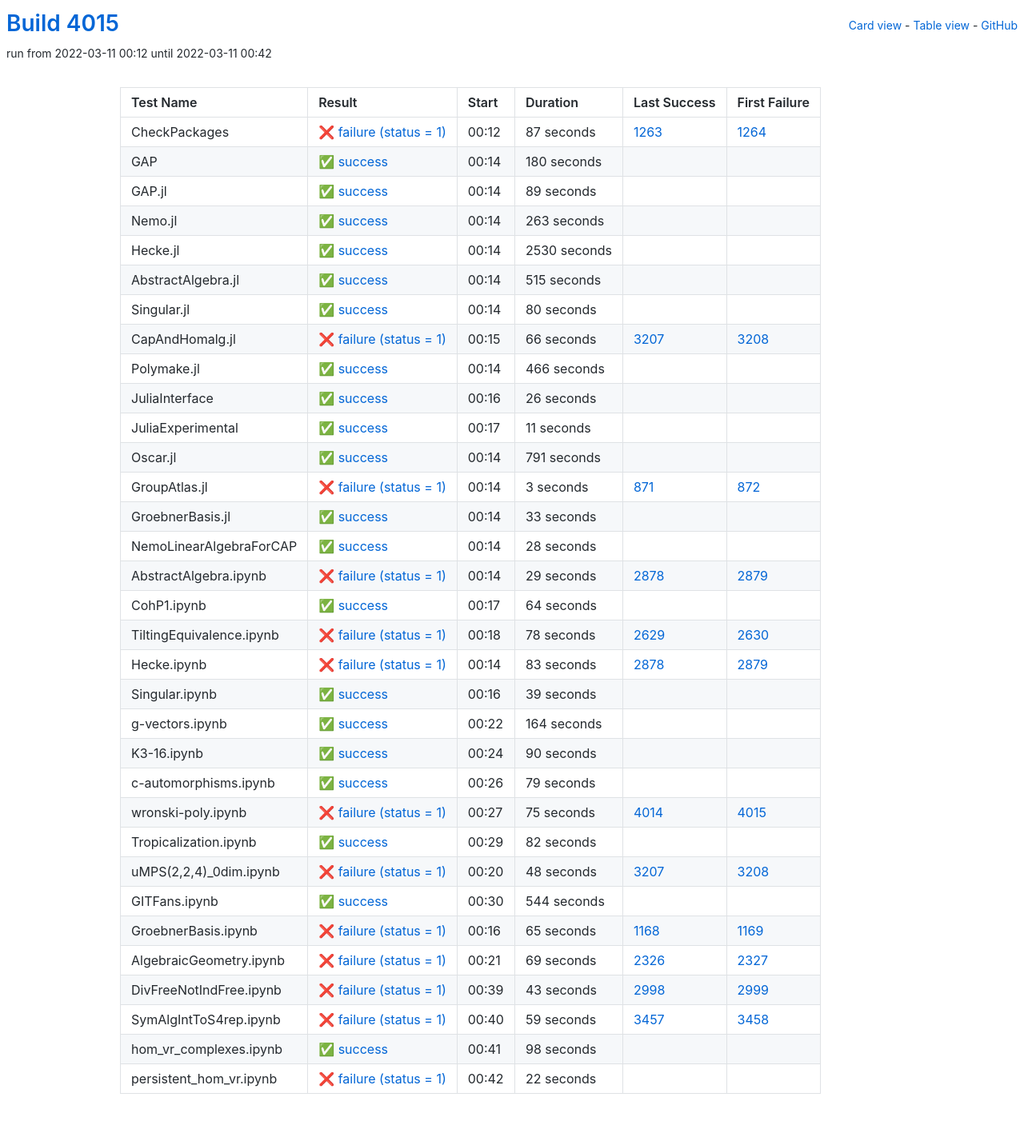
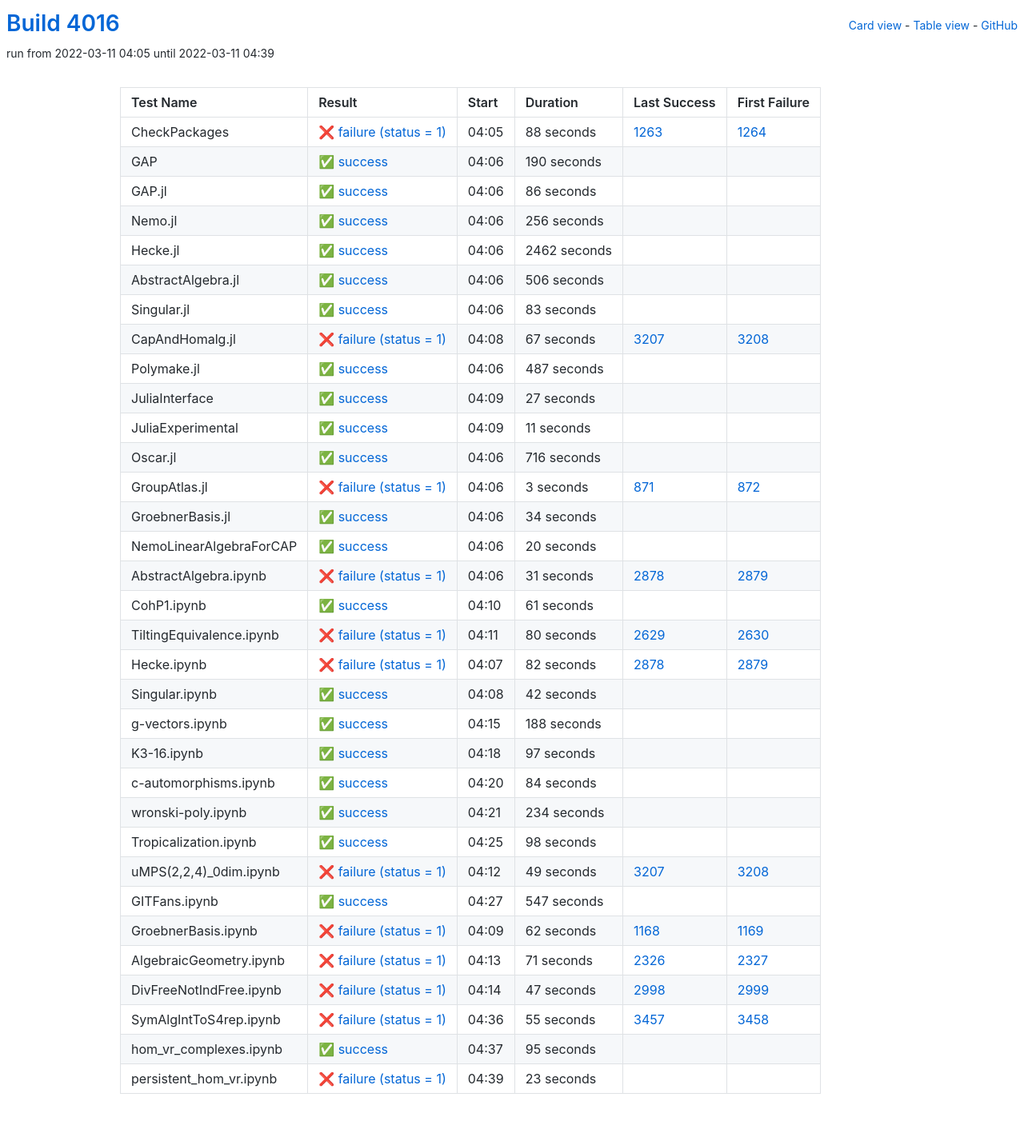
Before and after one commit to oscar-system/oscar-ci-status-stable, a Jekyll site: the page built from table.html, in a window 1280 px wide. Shown: the whole page at 80% size. Built offline with Jekyll 4.4.1, drawn with Linux system fonts in a browser that asks for light colours.

Commit message:
Build #4016

```diff
--- a/_data/ci.yml
+++ b/_data/ci.yml
@@ -1,6 +1,6 @@
 ---
-build: 4015
-build_url: https://oscarci.mathematik.uni-kl.de/job/oscar-stable/4015/
+build: 4016
+build_url: https://oscarci.mathematik.uni-kl.de/job/oscar-stable/4016/
 job: oscar-stable
 organization: oscar-system
 repo: oscar-ci-status-stable
@@ -8,128 +8,128 @@ repourl: https://github.com/oscar-system/oscar-ci-status-stable
 tests:
 - name: CheckPackages
   id: checkpackages
-  log: https://oscarci.mathematik.uni-kl.de/job/oscar-stable/4015/artifact/logs/build-4015/CheckPackages.log
-  start: 2022-03-11 00:12
+  log: https://oscarci.mathematik.uni-kl.de/job/oscar-stable/4016/artifact/logs/build-4016/CheckPackages.log
+  start: 2022-03-11 04:05
   success: false
   exitcode: 1
   status: failure
-  duration: 87
+  duration: 88
   last_success: 1263
   last_success_url: https://oscarci.mathematik.uni-kl.de/job/oscar-stable/1263/
   first_failure: 1264
   first_failure_url: https://oscarci.mathematik.uni-kl.de/job/oscar-stable/1264/
 - name: GAP
   id: gap
-  log: https://oscarci.mathematik.uni-kl.de/job/oscar-stable/4015/artifact/logs/build-4015/GAP.log
-  start: 2022-03-11 00:14
+  log: https://oscarci.mathematik.uni-kl.de/job/oscar-stable/4016/artifact/logs/build-4016/GAP.log
+  start: 2022-03-11 04:06
   success: true
   exitcode: 0
   status: success
-  duration: 180
+  duration: 190
   last_success: false
   last_success_url:
   first_failure: false
   first_failure_url:
 - name: GAP.jl
   id: gap-jl
-  log: https://oscarci.mathematik.uni-kl.de/job/oscar-stable/4015/artifact/logs/build-4015/GAP.jl.log
-  start: 2022-03-11 00:14
+  log: https://oscarci.mathematik.uni-kl.de/job/oscar-stable/4016/artifact/logs/build-4016/GAP.jl.log
+  start: 2022-03-11 04:06
   success: true
   exitcode: 0
   status: success
-  duration: 89
+  duration: 86
   last_success: false
   last_success_url:
   first_failure: false
   first_failure_url:
 - name: Nemo.jl
   id: nemo-jl
-  log: https://oscarci.mathematik.uni-kl.de/job/oscar-stable/4015/artifact/logs/build-4015/Nemo.jl.log
-  start: 2022-03-11 00:14
+  log: https://oscarci.mathematik.uni-kl.de/job/oscar-stable/4016/artifact/logs/build-4016/Nemo.jl.log
+  start: 2022-03-11 04:06
   success: true
   exitcode: 0
   status: success
-  duration: 263
+  duration: 256
   last_success: false
   last_success_url:
   first_failure: false
   first_failure_url:
 - name: Hecke.jl
   id: hecke-jl
-  log: https://oscarci.mathematik.uni-kl.de/job/oscar-stable/4015/artifact/logs/build-4015/Hecke.jl.log
-  start: 2022-03-11 00:14
+  log: https://oscarci.mathematik.uni-kl.de/job/oscar-stable/4016/artifact/logs/build-4016/Hecke.jl.log
+  start: 2022-03-11 04:06
   success: true
   exitcode: 0
   status: success
-  duration: 2530
+  duration: 2462
   last_success: false
   last_success_url:
   first_failure: false
   first_failure_url:
 - name: AbstractAlgebra.jl
   id: abstractalgebra-jl
-  log: https://oscarci.mathematik.uni-kl.de/job/oscar-stable/4015/artifact/logs/build-4015/AbstractAlgebra.jl.log
-  start: 2022-03-11 00:14
+  log: https://oscarci.mathematik.uni-kl.de/job/oscar-stable/4016/artifact/logs/build-4016/AbstractAlgebra.jl.log
+  start: 2022-03-11 04:06
   success: true
   exitcode: 0
   status: success
-  duration: 515
+  duration: 506
   last_success: false
   last_success_url:
   first_failure: false
   first_failure_url:
 - name: Singular.jl
   id: singular-jl
-  log: https://oscarci.mathematik.uni-kl.de/job/oscar-stable/4015/artifact/logs/build-4015/Singular.jl.log
-  start: 2022-03-11 00:14
+  log: https://oscarci.mathematik.uni-kl.de/job/oscar-stable/4016/artifact/logs/build-4016/Singular.jl.log
+  start: 2022-03-11 04:06
   success: true
   exitcode: 0
   status: success
-  duration: 80
+  duration: 83
   last_success: false
   last_success_url:
   first_failure: false
   first_failure_url:
 - name: CapAndHomalg.jl
   id: capandhomalg-jl
-  log: https://oscarci.mathematik.uni-kl.de/job/oscar-stable/4015/artifact/logs/build-4015/CapAndHomalg.jl.log
-  start: 2022-03-11 00:15
+  log: https://oscarci.mathematik.uni-kl.de/job/oscar-stable/4016/artifact/logs/build-4016/CapAndHomalg.jl.log
+  start: 2022-03-11 04:08
   success: false
   exitcode: 1
   status: failure
-  duration: 66
+  duration: 67
   last_success: 3207
   last_success_url: https://oscarci.mathematik.uni-kl.de/job/oscar-stable/3207/
   first_failure: 3208
   first_failure_url: https://oscarci.mathematik.uni-kl.de/job/oscar-stable/3208/
 - name: Polymake.jl
   id: polymake-jl
-  log: https://oscarci.mathematik.uni-kl.de/job/oscar-stable/4015/artifact/logs/build-4015/Polymake.jl.log
-  start: 2022-03-11 00:14
+  log: https://oscarci.mathematik.uni-kl.de/job/oscar-stable/4016/artifact/logs/build-4016/Polymake.jl.log
+  start: 2022-03-11 04:06
   success: true
   exitcode: 0
   status: success
-  duration: 466
+  duration: 487
   last_success: false
   last_success_url:
   first_failure: false
   first_failure_url:
 - name: JuliaInterface
   id: juliainterface
-  log: https://oscarci.mathematik.uni-kl.de/job/oscar-stable/4015/artifact/logs/build-4015/JuliaInterface.log
-  start: 2022-03-11 00:16
+  log: https://oscarci.mathematik.uni-kl.de/job/oscar-stable/4016/artifact/logs/build-4016/JuliaInterface.log
+  start: 2022-03-11 04:09
   success: true
   exitcode: 0
   status: success
-  duration: 26
+  duration: 27
   last_success: false
   last_success_url:
   first_failure: false
   first_failure_url:
 - name: JuliaExperimental
   id: juliaexperimental
-  log: https://oscarci.mathematik.uni-kl.de/job/oscar-stable/4015/artifact/logs/build-4015/JuliaExperimental.log
-  start: 2022-03-11 00:17
+  log: https://oscarci.mathematik.uni-kl.de/job/oscar-stable/4016/artifact/logs/build-4016/JuliaExperimental.log
+  start: 2022-03-11 04:09
   success: true
   exitcode: 0
   status: success
@@ -140,20 +140,20 @@ tests:
   first_failure_url:
 - name: Oscar.jl
   id: oscar-jl
-  log: https://oscarci.mathematik.uni-kl.de/job/oscar-stable/4015/artifact/logs/build-4015/Oscar.jl.log
-  start: 2022-03-11 00:14
+  log: https://oscarci.mathematik.uni-kl.de/job/oscar-stable/4016/artifact/logs/build-4016/Oscar.jl.log
+  start: 2022-03-11 04:06
   success: true
   exitcode: 0
   status: success
-  duration: 791
+  duration: 716
   last_success: false
   last_success_url:
   first_failure: false
   first_failure_url:
 - name: GroupAtlas.jl
   id: groupatlas-jl
-  log: https://oscarci.mathematik.uni-kl.de/job/oscar-stable/4015/artifact/logs/build-4015/GroupAtlas.jl.log
-  start: 2022-03-11 00:14
+  log: https://oscarci.mathematik.uni-kl.de/job/oscar-stable/4016/artifact/logs/build-4016/GroupAtlas.jl.log
+  start: 2022-03-11 04:06
   success: false
   exitcode: 1
   status: failure
@@ -164,224 +164,140 @@ tests:
   first_failure_url: https://oscarci.mathematik.uni-kl.de/job/oscar-stable/872/
 - name: GroebnerBasis.jl
   id: groebnerbasis-jl
-  log: https://oscarci.mathematik.uni-kl.de/job/oscar-stable/4015/artifact/logs/build-4015/GroebnerBasis.jl.log
-  start: 2022-03-11 00:14
+  log: https://oscarci.mathematik.uni-kl.de/job/oscar-stable/4016/artifact/logs/build-4016/GroebnerBasis.jl.log
+  start: 2022-03-11 04:06
   success: true
   exitcode: 0
   status: success
-  duration: 33
+  duration: 34
   last_success: false
   last_success_url:
   first_failure: false
   first_failure_url:
 - name: NemoLinearAlgebraForCAP
   id: nemolinearalgebraforcap
-  log: https://oscarci.mathematik.uni-kl.de/job/oscar-stable/4015/artifact/logs/build-4015/NemoLinearAlgebraForCAP.log
-  start: 2022-03-11 00:14
+  log: https://oscarci.mathematik.uni-kl.de/job/oscar-stable/4016/artifact/logs/build-4016/NemoLinearAlgebraForCAP.log
+  start: 2022-03-11 04:06
   success: true
   exitcode: 0
   status: success
-  duration: 28
+  duration: 20
   last_success: false
   last_success_url:
   first_failure: false
   first_failure_url:
 - name: AbstractAlgebra.ipynb
   id: abstractalgebra-ipynb
-  log: https://oscarci.mathematik.uni-kl.de/job/oscar-stable/4015/artifact/logs/build-4015/AbstractAlgebra.ipynb.log
-  start: 2022-03-11 00:14
+  log: https://oscarci.mathematik.uni-kl.de/job/oscar-stable/4016/artifact/logs/build-4016/AbstractAlgebra.ipynb.log
+  start: 2022-03-11 04:06
   success: false
   exitcode: 1
   status: failure
-  duration: 29
+  duration: 31
   last_success: 2878
   last_success_url: https://oscarci.mathematik.uni-kl.de/job/oscar-stable/2878/
   first_failure: 2879
   first_failure_url: https://oscarci.mathematik.uni-kl.de/job/oscar-stable/2879/
 - name: CohP1.ipynb
   id: cohp1-ipynb
-  log: https://oscarci.mathematik.uni-kl.de/job/oscar-stable/4015/artifact/logs/build-4015/CohP1.ipynb.log
-  start: 2022-03-11 00:17
+  log: https://oscarci.mathematik.uni-kl.de/job/oscar-stable/4016/artifact/logs/build-4016/CohP1.ipynb.log
+  start: 2022-03-11 04:10
   success: true
   exitcode: 0
   status: success
-  duration: 64
+  duration: 61
   last_success: false
   last_success_url:
   first_failure: false
   first_failure_url:
 - name: TiltingEquivalence.ipynb
   id: tiltingequivalence-ipynb
-  log: https://oscarci.mathematik.uni-kl.de/job/oscar-stable/4015/artifact/logs/build-4015/TiltingEquivalence.ipynb.log
-  start: 2022-03-11 00:18
+  log: https://oscarci.mathematik.uni-kl.de/job/oscar-stable/4016/artifact/logs/build-4016/TiltingEquivalence.ipynb.log
+  start: 2022-03-11 04:11
   success: false
   exitcode: 1
   status: failure
-  duration: 78
+  duration: 80
   last_success: 2629
   last_success_url: https://oscarci.mathematik.uni-kl.de/job/oscar-stable/2629/
   first_failure: 2630
   first_failure_url: https://oscarci.mathematik.uni-kl.de/job/oscar-stable/2630/
 - name: Hecke.ipynb
   id: hecke-ipynb
-  log: https://oscarci.mathematik.uni-kl.de/job/oscar-stable/4015/artifact/logs/build-4015/Hecke.ipynb.log
-  start: 2022-03-11 00:14
+  log: https://oscarci.mathematik.uni-kl.de/job/oscar-stable/4016/artifact/logs/build-4016/Hecke.ipynb.log
+  start: 2022-03-11 04:07
   success: false
   exitcode: 1
   status: failure
-  duration: 83
+  duration: 82
   last_success: 2878
   last_success_url: https://oscarci.mathematik.uni-kl.de/job/oscar-stable/2878/
   first_failure: 2879
   first_failure_url: https://oscarci.mathematik.uni-kl.de/job/oscar-stable/2879/
 - name: Singular.ipynb
   id: singular-ipynb
-  log: https://oscarci.mathematik.uni-kl.de/job/oscar-stable/4015/artifact/logs/build-4015/Singular.ipynb.log
-  start: 2022-03-11 00:16
+  log: https://oscarci.mathematik.uni-kl.de/job/oscar-stable/4016/artifact/logs/build-4016/Singular.ipynb.log
+  start: 2022-03-11 04:08
   success: true
   exitcode: 0
   status: success
-  duration: 39
+  duration: 42
   last_success: false
   last_success_url:
   first_failure: false
   first_failure_url:
 - name: g-vectors.ipynb
   id: g-vectors-ipynb
-  log: https://oscarci.mathematik.uni-kl.de/job/oscar-stable/4015/artifact/logs/build-4015/g-vectors.ipynb.log
-  start: 2022-03-11 00:22
+  log: https://oscarci.mathematik.uni-kl.de/job/oscar-stable/4016/artifact/logs/build-4016/g-vectors.ipynb.log
+  start: 2022-03-11 04:15
   success: true
   exitcode: 0
   status: success
-  duration: 164
+  duration: 188
   last_success: false
   last_success_url:
   first_failure: false
   first_failure_url:
 - name: K3-16.ipynb
   id: k3-16-ipynb
-  log: https://oscarci.mathematik.uni-kl.de/job/oscar-stable/4015/artifact/logs/build-4015/K3-16.ipynb.log
-  start: 2022-03-11 00:24
+  log: https://oscarci.mathematik.uni-kl.de/job/oscar-stable/4016/artifact/logs/build-4016/K3-16.ipynb.log
+  start: 2022-03-11 04:18
   success: true
   exitcode: 0
   status: success
-  duration: 90
+  duration: 97
   last_success: false
   last_success_url:
   first_failure: false
   first_failure_url:
 - name: c-automorphisms.ipynb
   id: c-automorphisms-ipynb
-  log: https://oscarci.mathematik.uni-kl.de/job/oscar-stable/4015/artifact/logs/build-4015/c-automorphisms.ipynb.log
-  start: 2022-03-11 00:26
+  log: https://oscarci.mathematik.uni-kl.de/job/oscar-stable/4016/artifact/logs/build-4016/c-automorphisms.ipynb.log
+  start: 2022-03-11 04:20
   success: true
   exitcode: 0
   status: success
-  duration: 79
+  duration: 84
   last_success: false
   last_success_url:
   first_failure: false
   first_failure_url:
 - name: wronski-poly.ipynb
   id: wronski-poly-ipynb
-  log: https://oscarci.mathematik.uni-kl.de/job/oscar-stable/4015/artifact/logs/build-4015/wronski-poly.ipynb.log
-  start: 2022-03-11 00:27
-  success: false
-  exitcode: 1
-  status: failure
-  duration: 75
-  last_success: 4014
-  last_success_url: https://oscarci.mathematik.uni-kl.de/job/oscar-stable/4014/
-  first_failure: 4015
-  first_failure_url: https://oscarci.mathematik.uni-kl.de/job/oscar-stable/4015/
-- name: Tropicalization.ipynb
-  id: tropicalization-ipynb
-  log: https://oscarci.mathematik.uni-kl.de/job/oscar-stable/4015/artifact/logs/build-4015/Tropicalization.ipynb.log
-  start: 2022-03-11 00:29
+  log: https://oscarci.mathematik.uni-kl.de/job/oscar-stable/4016/artifact/logs/build-4016/wronski-poly.ipynb.log
+  start: 2022-03-11 04:21
   success: true
   exitcode: 0
   status: success
-  duration: 82
+  duration: 234
   last_success: false
   last_success_url:
   first_failure: false
   first_failure_url:
-- name: uMPS(2,2,4)_0dim.ipynb
-  id: umps-2-2-4-0dim-ipynb
-  log: https://oscarci.mathematik.uni-kl.de/job/oscar-stable/4015/artifact/logs/build-4015/uMPS-2-2-4-_0dim.ipynb.log
-  start: 2022-03-11 00:20
-  success: false
-  exitcode: 1
-  status: failure
-  duration: 48
-  last_success: 3207
-  last_success_url: https://oscarci.mathematik.uni-kl.de/job/oscar-stable/3207/
-  first_failure: 3208
-  first_failure_url: https://oscarci.mathematik.uni-kl.de/job/oscar-stable/3208/
-- name: GITFans.ipynb
-  id: gitfans-ipynb
-  log: https://oscarci.mathematik.uni-kl.de/job/oscar-stable/4015/artifact/logs/build-4015/GITFans.ipynb.log
-  start: 2022-03-11 00:30
-  success: true
-  exitcode: 0
-  status: success
-  duration: 544
-  last_success: false
-  last_success_url:
-  first_failure: false
-  first_failure_url:
-- name: GroebnerBasis.ipynb
-  id: groebnerbasis-ipynb
-  log: https://oscarci.mathematik.uni-kl.de/job/oscar-stable/4015/artifact/logs/build-4015/GroebnerBasis.ipynb.log
-  start: 2022-03-11 00:16
-  success: false
-  exitcode: 1
-  status: failure
-  duration: 65
-  last_success: 1168
-  last_success_url: https://oscarci.mathematik.uni-kl.de/job/oscar-stable/1168/
-  first_failure: 1169
-  first_failure_url: https://oscarci.mathematik.uni-kl.de/job/oscar-stable/1169/
-- name: AlgebraicGeometry.ipynb
-  id: algebraicgeometry-ipynb
-  log: https://oscarci.mathematik.uni-kl.de/job/oscar-stable/4015/artifact/logs/build-4015/AlgebraicGeometry.ipynb.log
-  start: 2022-03-11 00:21
-  success: false
-  exitcode: 1
-  status: failure
-  duration: 69
-  last_success: 2326
-  last_success_url: https://oscarci.mathematik.uni-kl.de/job/oscar-stable/2326/
-  first_failure: 2327
-  first_failure_url: https://oscarci.mathematik.uni-kl.de/job/oscar-stable/2327/
-- name: DivFreeNotIndFree.ipynb
-  id: divfreenotindfree-ipynb
-  log: https://oscarci.mathematik.uni-kl.de/job/oscar-stable/4015/artifact/logs/build-4015/DivFreeNotIndFree.ipynb.log
-  start: 2022-03-11 00:39
-  success: false
-  exitcode: 1
-  status: failure
-  duration: 43
-  last_success: 2998
-  last_success_url: https://oscarci.mathematik.uni-kl.de/job/oscar-stable/2998/
-  first_failure: 2999
-  first_failure_url: https://oscarci.mathematik.uni-kl.de/job/oscar-stable/2999/
-- name: SymAlgIntToS4rep.ipynb
-  id: symalginttos4rep-ipynb
-  log: https://oscarci.mathematik.uni-kl.de/job/oscar-stable/4015/artifact/logs/build-4015/SymAlgIntToS4rep.ipynb.log
-  start: 2022-03-11 00:40
-  success: false
-  exitcode: 1
-  status: failure
-  duration: 59
-  last_success: 3457
-  last_success_url: https://oscarci.mathematik.uni-kl.de/job/oscar-stable/3457/
-  first_failure: 3458
-  first_failure_url: https://oscarci.mathematik.uni-kl.de/job/oscar-stable/3458/
-- name: hom_vr_complexes.ipynb
-  id: hom-vr-complexes-ipynb
-  log: https://oscarci.mathematik.uni-kl.de/job/oscar-stable/4015/artifact/logs/build-4015/hom_vr_complexes.ipynb.log
-  start: 2022-03-11 00:41
+- name: Tropicalization.ipynb
+  id: tropicalization-ipynb
+  log: https://oscarci.mathematik.uni-kl.de/job/oscar-stable/4016/artifact/logs/build-4016/Tropicalization.ipynb.log
+  start: 2022-03-11 04:25
   success: true
   exitcode: 0
   status: success
@@ -390,15 +306,99 @@ tests:
   last_success_url:
   first_failure: false
   first_failure_url:
-- name: persistent_hom_vr.ipynb
-  id: persistent-hom-vr-ipynb
-  log: https://oscarci.mathematik.uni-kl.de/job/oscar-stable/4015/artifact/logs/build-4015/persistent_hom_vr.ipynb.log
-  start: 2022-03-11 00:42
+- name: uMPS(2,2,4)_0dim.ipynb
+  id: umps-2-2-4-0dim-ipynb
+  log: https://oscarci.mathematik.uni-kl.de/job/oscar-stable/4016/artifact/logs/build-4016/uMPS-2-2-4-_0dim.ipynb.log
+  start: 2022-03-11 04:12
   success: false
   exitcode: 1
   status: failure
-  duration: 22
+  duration: 49
+  last_success: 3207
+  last_success_url: https://oscarci.mathematik.uni-kl.de/job/oscar-stable/3207/
+  first_failure: 3208
+  first_failure_url: https://oscarci.mathematik.uni-kl.de/job/oscar-stable/3208/
+- name: GITFans.ipynb
+  id: gitfans-ipynb
+  log: https://oscarci.mathematik.uni-kl.de/job/oscar-stable/4016/artifact/logs/build-4016/GITFans.ipynb.log
+  start: 2022-03-11 04:27
+  success: true
+  exitcode: 0
+  status: success
+  duration: 547
   last_success: false
   last_success_url:
   first_failure: false
   first_failure_url:
+- name: GroebnerBasis.ipynb
+  id: groebnerbasis-ipynb
+  log: https://oscarci.mathematik.uni-kl.de/job/oscar-stable/4016/artifact/logs/build-4016/GroebnerBasis.ipynb.log
+  start: 2022-03-11 04:09
+  success: false
+  exitcode: 1
+  status: failure
+  duration: 62
+  last_success: 1168
+  last_success_url: https://oscarci.mathematik.uni-kl.de/job/oscar-stable/1168/
+  first_failure: 1169
+  first_failure_url: https://oscarci.mathematik.uni-kl.de/job/oscar-stable/1169/
+- name: AlgebraicGeometry.ipynb
+  id: algebraicgeometry-ipynb
+  log: https://oscarci.mathematik.uni-kl.de/job/oscar-stable/4016/artifact/logs/build-4016/AlgebraicGeometry.ipynb.log
+  start: 2022-03-11 04:13
+  success: false
+  exitcode: 1
+  status: failure
+  duration: 71
+  last_success: 2326
+  last_success_url: https://oscarci.mathematik.uni-kl.de/job/oscar-stable/2326/
+  first_failure: 2327
+  first_failure_url: https://oscarci.mathematik.uni-kl.de/job/oscar-stable/2327/
+- name: DivFreeNotIndFree.ipynb
+  id: divfreenotindfree-ipynb
+  log: https://oscarci.mathematik.uni-kl.de/job/oscar-stable/4016/artifact/logs/build-4016/DivFreeNotIndFree.ipynb.log
+  start: 2022-03-11 04:14
+  success: false
+  exitcode: 1
+  status: failure
+  duration: 47
+  last_success: 2998
+  last_success_url: https://oscarci.mathematik.uni-kl.de/job/oscar-stable/2998/
+  first_failure: 2999
+  first_failure_url: https://oscarci.mathematik.uni-kl.de/job/oscar-stable/2999/
+- name: SymAlgIntToS4rep.ipynb
+  id: symalginttos4rep-ipynb
+  log: https://oscarci.mathematik.uni-kl.de/job/oscar-stable/4016/artifact/logs/build-4016/SymAlgIntToS4rep.ipynb.log
+  start: 2022-03-11 04:36
+  success: false
+  exitcode: 1
+  status: failure
+  duration: 55
+  last_success: 3457
+  last_success_url: https://oscarci.mathematik.uni-kl.de/job/oscar-stable/3457/
+  first_failure: 3458
+  first_failure_url: https://oscarci.mathematik.uni-kl.de/job/oscar-stable/3458/
+- name: hom_vr_complexes.ipynb
+  id: hom-vr-complexes-ipynb
+  log: https://oscarci.mathematik.uni-kl.de/job/oscar-stable/4016/artifact/logs/build-4016/hom_vr_complexes.ipynb.log
+  start: 2022-03-11 04:37
+  success: true
+  exitcode: 0
+  status: success
+  duration: 95
+  last_success: false
+  last_success_url:
+  first_failure: false
+  first_failure_url:
+- name: persistent_hom_vr.ipynb
+  id: persistent-hom-vr-ipynb
+  log: https://oscarci.mathematik.uni-kl.de/job/oscar-stable/4016/artifact/logs/build-4016/persistent_hom_vr.ipynb.log
+  start: 2022-03-11 04:39
+  success: false
+  exitcode: 1
+  status: failure
+  duration: 23
+  last_success: false
+  last_success_url:
+  first_failure: false
+  first_failure_url:
```
Also changed, not shown: README.md.
